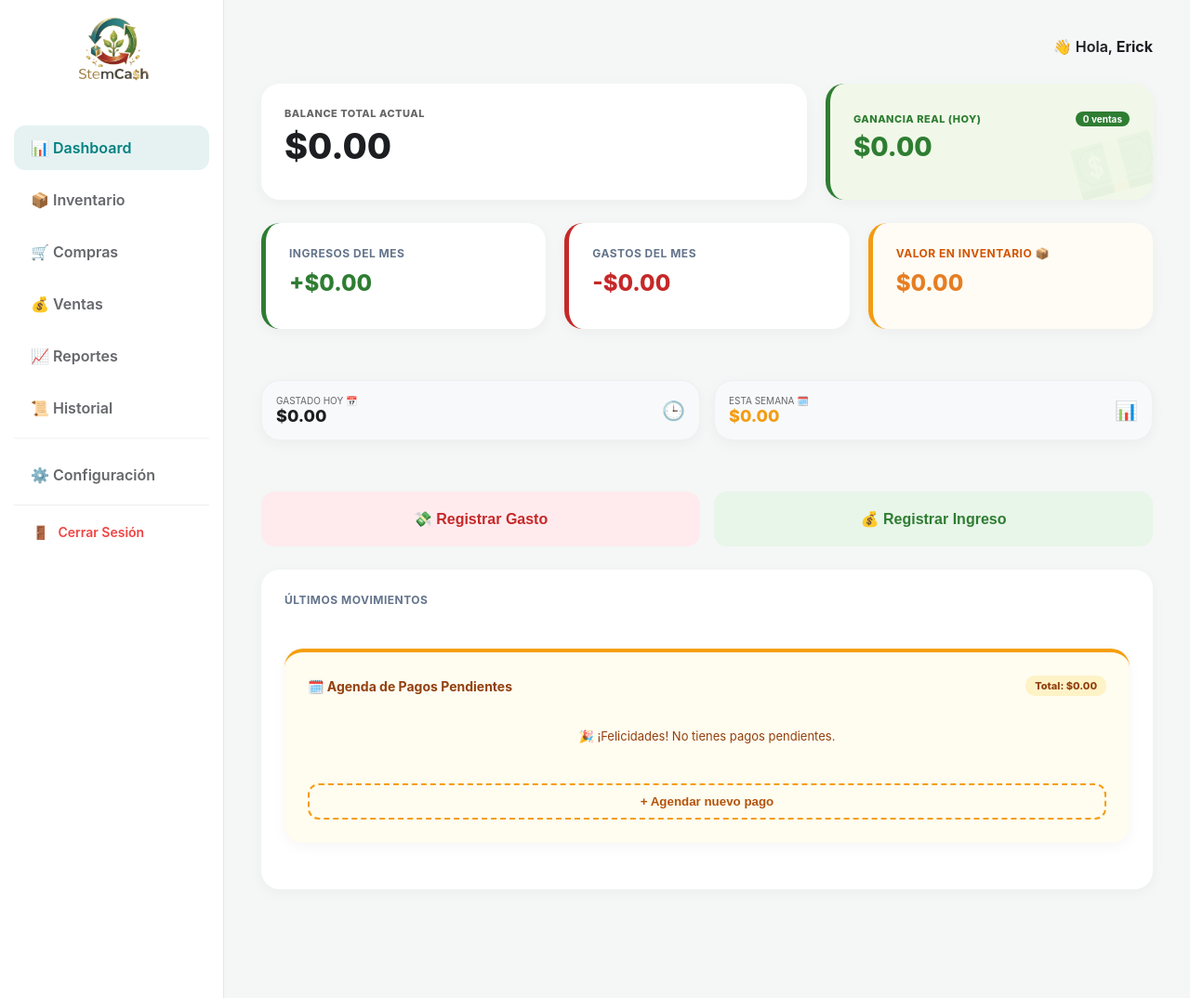
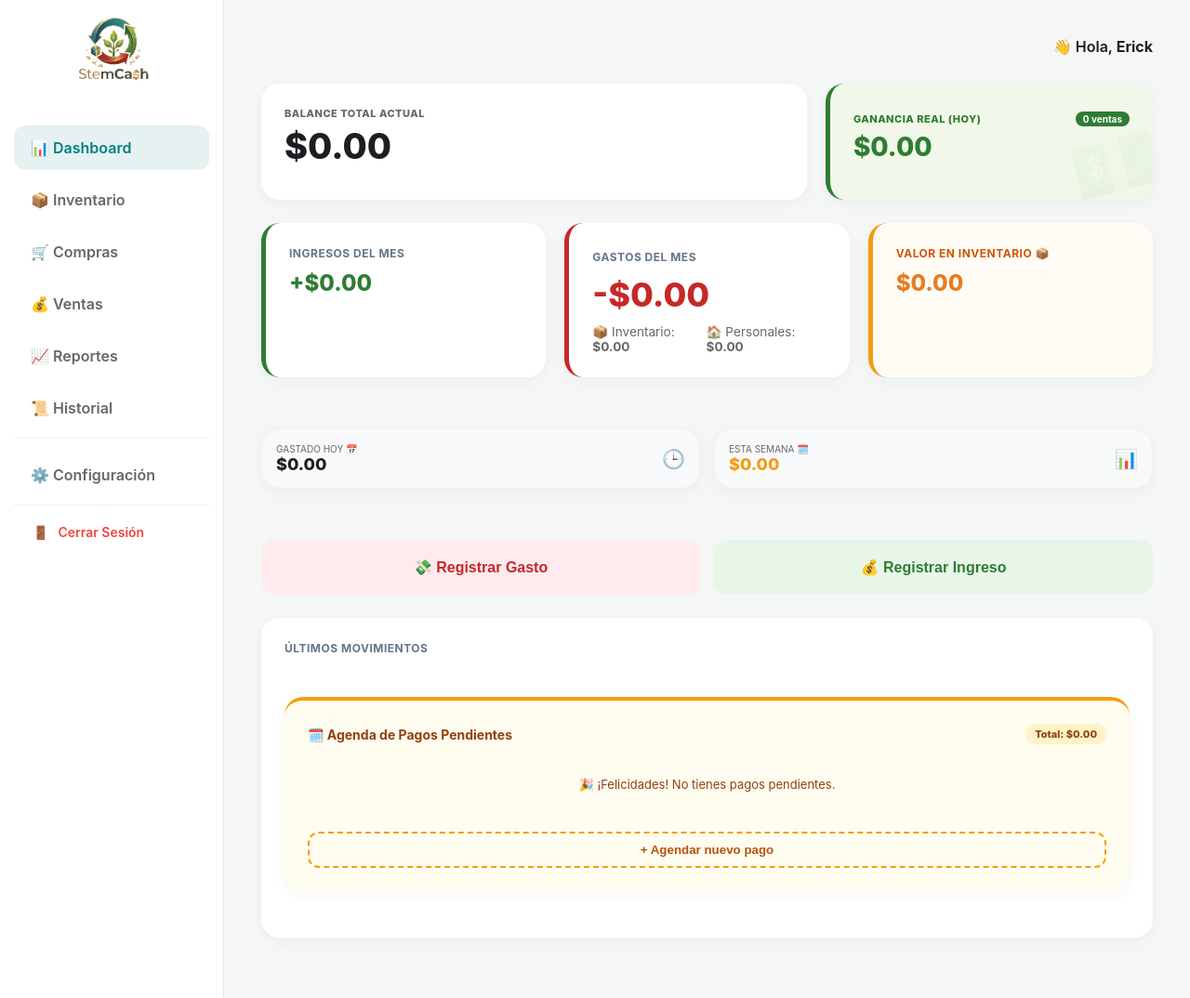
Before and after one commit to mexicano12/StemCash, a Flask app: page / in a window 1280 px wide. Shown: the whole page at 93% size. Run offline with Flask 3, Linux system fonts and the light colour scheme; a user stored in the database is signed in.

Commit message:
Update dashboard.html

```diff
--- a/templates/dashboard.html
+++ b/templates/dashboard.html
@@ -60,10 +60,15 @@
                 <div class="value" style="color: var(--success); font-size: 24px;">+${{ "{:,.2f}".format(ingresos_mes) }}</div>
             </div>
             <div class="card" style="border-left: 5px solid var(--danger);">
-                <div class="label">GASTOS DEL MES</div>
-                <div class="value" style="color: var(--danger); font-size: 24px;">-${{ "{:,.2f}".format(gastos_mes) }}</div>
+                <span class="label">Gastos del Mes</span>
+                <div class="value" style="color: var(--danger);">-${{ "{:,.2f}".format(gastos_mes) }}</div>
+
+                <div style="display: flex; justify-content: space-between; margin-top: 10px; font-size: 0.85em;">
+                    <span style="color: var(--text-muted);">📦 Inventario: <b>${{ "{:,.2f}".format(gastos_inventario) }}</b></span>
+                    <span style="color: var(--text-muted);">🏠 Personales: <b>${{ "{:,.2f}".format(gastos_personales) }}</b></span>
+                </div>
             </div>
-            <div class="card" style="border-left: 5px solid #f39c12; background: #fffcf5;">
+             <div class="card" style="border-left: 5px solid #f39c12; background: #fffcf5;">
                 <div class="label" style="color: #d35400;">VALOR EN INVENTARIO 📦</div>
                 <div class="value" style="color: #e67e22; font-size: 24px;">${{ "{:,.2f}".format(valor_inventario) }}</div>
             </div>
```
